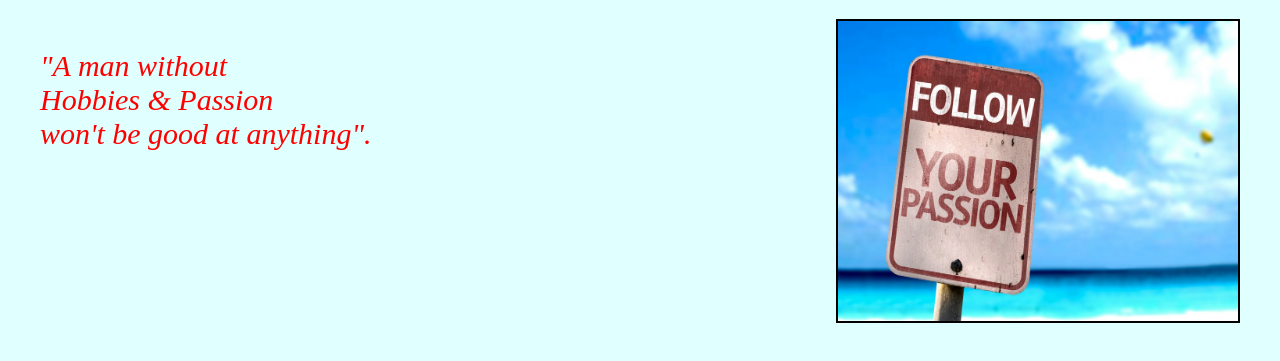
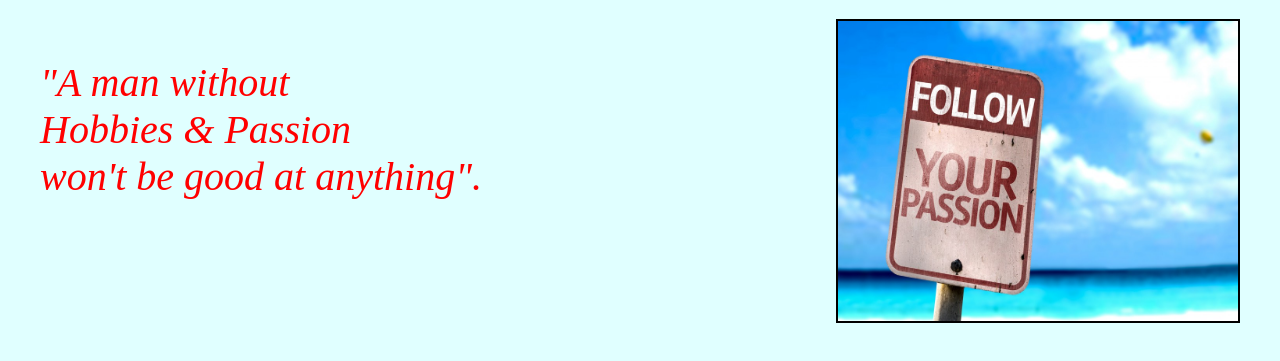
Before and after one commit to santhoshobha/saharsh.github.io, a plain HTML site: page index.html in a window 1280 px wide. Shown: the part 111-472 px from the top of the page. Drawn offline with Linux system fonts and the light colour scheme.

Commit message:
Add files via upload

```diff
--- a/index.html
+++ b/index.html
@@ -26,6 +26,6 @@ a:hover{color:#0000FF; background-color:#FF0000;}
 Saharsh's Hobbies and Passion
 </h1>
 <IMG src="hobbies.jpg" height=300 width=400 style="float:right;" border=2px></IMG>
-<p  style="font-size:30px; font-style:italic;font-family:blackadder ITC; float:left;"><font color="red">"A man without <br /> Hobbies & Passion <br /> won't be good at anything".</font></p>
+<p  style="font-size:40px; font-style:italic;font-family:blackadder ITC; float:left;"><font color="red">"A man without <br /> Hobbies & Passion <br /> won't be good at anything".</font></p>
 </body>
 </html>
```
